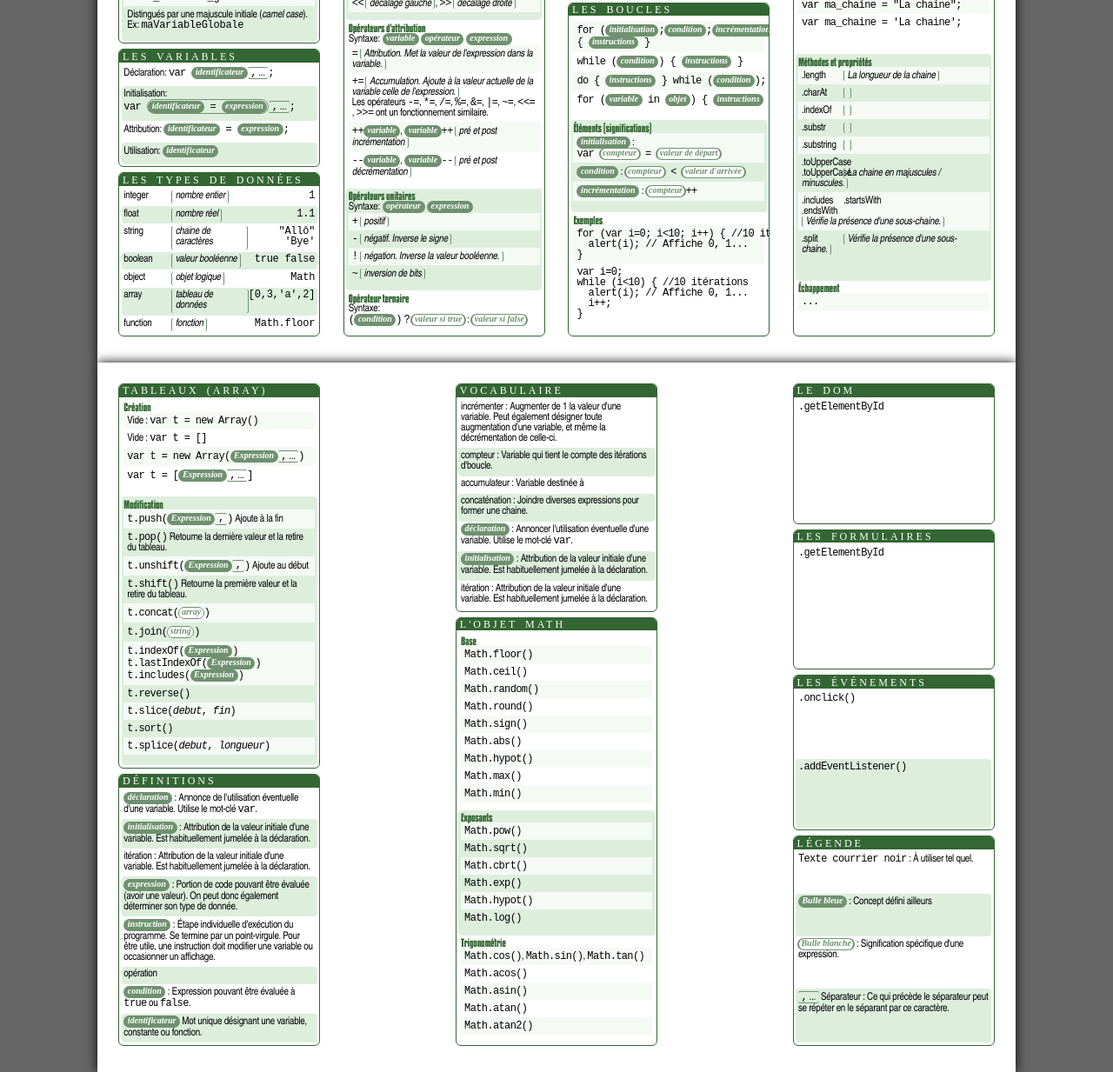
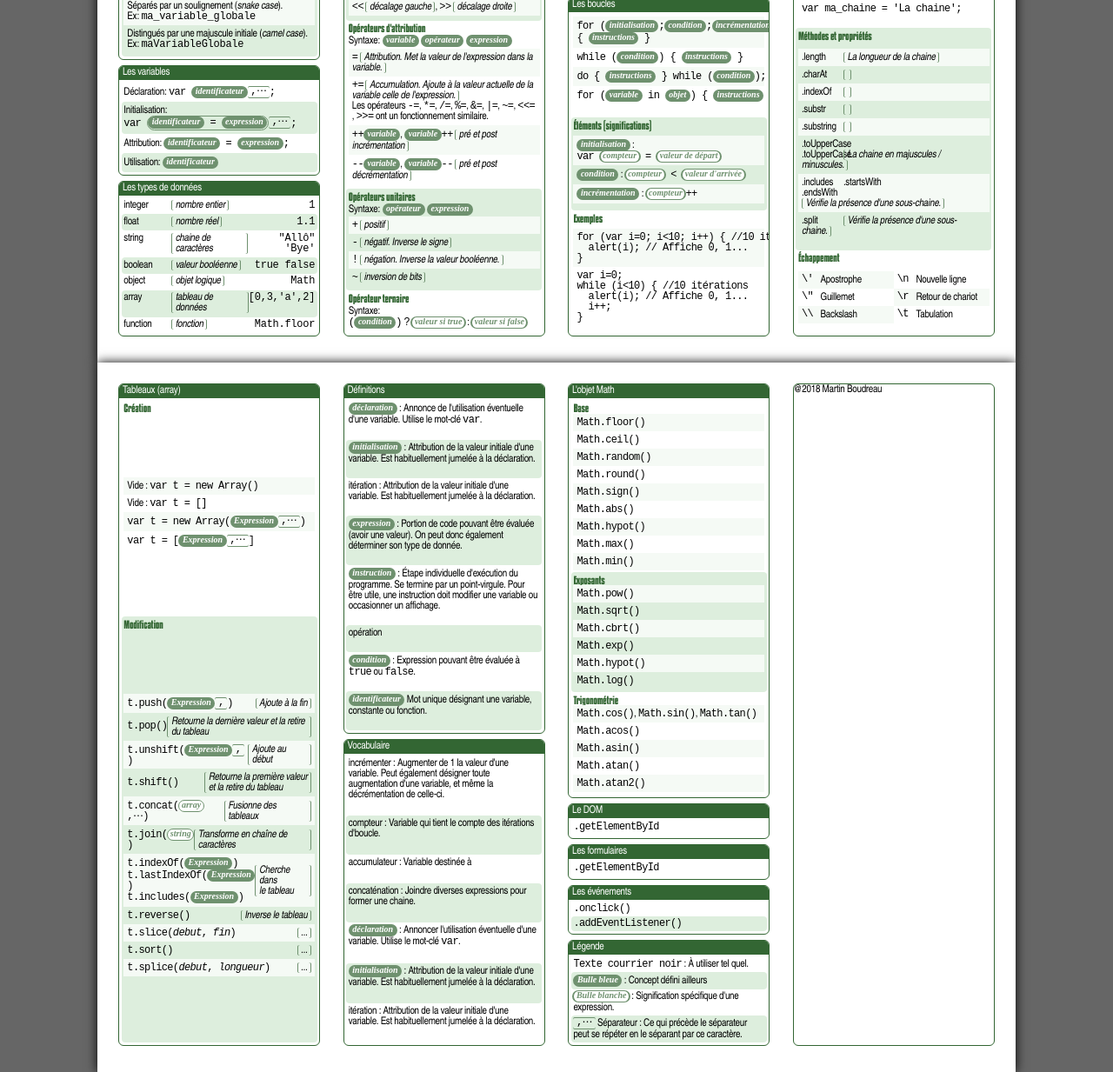
Before and after one commit to bobanum/memento-javascript, a plain HTML site: page index.html in a window 1280 px wide. Shown: the part 399-1632 px from the top of the page at 87% size. Drawn offline with Linux system fonts and the light colour scheme; a web font is replaced by a local one.

Commit message:
mise en page

```diff
--- a/index.html
+++ b/index.html
@@ -12,8 +12,11 @@
 <body>
 	<div class="page">
 		<div class="colonnes">
-			<h1>Javascript</h1>
-			<section id="identificateurs">
+			<header>
+				<h1>Memento</h1>
+				<h1>Javascript</h1>
+			</header>
+			<article id="identificateurs">
 				<header>Les identificateurs</header>
 				<ul class="body">
 					<li>
@@ -45,59 +48,29 @@
 						</ul>
 					</li>
 				</ul>
-			</section>
-			<section id="variables">
+			</article>
+			<article id="variables">
 				<header>Les variables</header>
-				<ul class="body">
-					<li>Déclaration: <code>var <cite>identificateur</cite><code class="separateur repeter">,</code>;</code>
-					</li>
-					<li>Initialisation: <code>var <code class="groupe"><cite>identificateur</cite> = <cite>expression</cite></code><code class="separateur repeter">,</code>;</code>
-					</li>
-					<li>Attribution: <code><cite>identificateur</cite> = <cite>expression</cite>;</code></li>
-					<li>Utilisation: <cite>identificateur</cite></li>
+				<ul class="body centres-verticaux">
+					<li><div>Déclaration: <code>var <cite>identificateur</cite><code class="separateur repeter">,</code>;</code></div></li>
+					<li><div>Initialisation: <code>var <code class="groupe"><cite>identificateur</cite> = <cite>expression</cite></code><code class="separateur repeter">,</code>;</code></div></li>
+					<li><div>Attribution: <code><cite>identificateur</cite> = <cite>expression</cite>;</code></div></li>
+					<li><div>Utilisation: <cite>identificateur</cite></div></li>
 				</ul>
-			</section>
-			<section id="types_donnees">
+			</article>
+			<article id="types_donnees">
 				<header>Les types de données</header>
 				<ul class="body">
-					<li>
-						<span class="terme">integer</span>
-						<span class="def">nombre entier</span>
-						<samp>1</samp>
-					</li>
-					<li>
-						<span class="terme">float</span>
-						<span class="def">nombre réel</span>
-						<samp>1.1</samp>
-					</li>
-					<li>
-						<span class="terme">string</span>
-						<span class="def">chaine de caractères</span>
-						<samp>"Allô" 'Bye'</samp>
-					</li>
-					<li>
-						<span class="terme">boolean</span>
-						<span class="def">valeur booléenne</span>
-						<samp>true false</samp>
-					</li>
-					<li>
-						<span class="terme">object</span>
-						<span class="def">objet logique</span>
-						<samp>Math</samp>
-					</li>
-					<li>
-						<span class="terme">array</span>
-						<span class="def">tableau de données</span>
-						<samp>[0,3,'a',2]</samp>
-					</li>
-					<li>
-						<span class="terme">function</span>
-						<span class="def">fonction</span>
-						<samp>Math.floor</samp>
-					</li>
+					<li><div><span class="terme">integer</span><span class="def">nombre entier</span><samp>1</samp></div></li>
+					<li><div><span class="terme">float</span><span class="def">nombre réel</span><samp>1.1</samp></div></li>
+					<li><div><span class="terme">string</span><span class="def">chaine de caractères</span><samp>"Allô" 'Bye'</samp></div></li>
+					<li><div><span class="terme">boolean</span><span class="def">valeur booléenne</span><samp>true false</samp></div></li>
+					<li><div><span class="terme">object</span><span class="def">objet logique</span><samp>Math</samp></div></li>
+					<li><div><span class="terme">array</span><span class="def">tableau de données</span><samp>[0,3,'a',2]</samp></div></li>
+					<li><div><span class="terme">function</span><span class="def">fonction</span><samp>Math.floor</samp></div></li>
 				</ul>
-			</section>
-			<section id="operateurs">
+			</article>
+			<article id="operateurs">
 				<header>Opérateurs</header>
 				<ul class="body">
 					<li>
@@ -164,10 +137,10 @@
 						</div>
 					</li>
 				</ul>
-			</section>
-			<section id="conditionnelles">
+			</article>
+			<article id="conditionnelles">
 				<header>Les structures conditionnelles</header>
-				<ul class="body">
+				<ul class="body centres-verticaux">
 					<li>
 						<pre>if (<cite>condition</cite>) <cite>instruction unique</cite></pre>
 					</li>
@@ -206,8 +179,8 @@
 
 
 				</ul>
-			</section>
-			<section id="boucles">
+			</article>
+			<article id="boucles">
 				<header>Les boucles</header>
 				<ul class="body">
 					<li>
@@ -253,10 +226,10 @@
 						</ul>
 					</li>
 				</ul>
-			</section>
-			<section id="fonctions">
+			</article>
+			<article id="fonctions">
 				<header>Les fonctions</header>
-				<ul class="body">
+				<ul class="body	centres-headers">
 					<li>
 						<h2>Déclaration</h2>
 						<div class="bloccode">
@@ -320,8 +293,8 @@
 					</li>
 -->
 				</ul>
-			</section>
-			<section id="chaines">
+			</article>
+			<article id="chaines">
 				<header>Chaines de caractères (string)</header>
 				<ul class="body">
 					<li>
@@ -377,19 +350,24 @@
 							</li>
 						</ul>
 					</li>
-					<li>
+					<li id="echapement">
 						<h2>Échappement</h2>
 						<ul>
-							<li><code>...</code></li>
+							<li><code>\'</code><span>Apostrophe</span></li>
+							<li><code>\"</code><span>Guillemet</span></li>
+							<li><code>\\</code><span>Backslash</span></li>
+							<li><code>\n</code><span>Nouvelle ligne</span></li>
+							<li><code>\r</code><span>Retour de chariot</span></li>
+							<li><code>\t</code><span>Tabulation</span></li>
 						</ul>
 					</li>
 				</ul>
-			</section>
+			</article>
 		</div>
 	</div>
 	<div class="page">
 		<div class="colonnes">
-			<section id="tableaux">
+			<article id="tableaux">
 				<header>Tableaux (array)</header>
 				<ul class="body">
 					<li>
@@ -403,35 +381,38 @@
 					</li>
 					<li>
 						<h2>Modification</h2>
-						<ul>
-							<li><code>t.push(<cite>Expression</cite><code class="separateur">,</code>)</code> Ajoute à la fin</li>
-							<li><code>t.pop()</code> Retourne la dernière valeur et la retire du tableau.</li>
-							<li><code>t.unshift(<cite>Expression</cite><code class="separateur">,</code>)</code> Ajoute au début</li>
-							<li><code>t.shift()</code> Retourne la première valeur et la retire du tableau.</li>
+						<ul class="splits">
+							<li><code>t.push(<cite>Expression</cite><code class="separateur">,</code>)</code> <span class="def">Ajoute à la fin</span></li>
+							<li><code>t.pop()</code> <span class="def">Retourne la dernière valeur et la retire du tableau</span></li>
+							<li><code>t.unshift(<cite>Expression</cite><code class="separateur">,</code>)</code> <span class="def">Ajoute au début</span></li>
+							<li><code>t.shift()</code> <span class="def">Retourne la première valeur <br/>et la retire du tableau</span></li>
 
-<!--							<li class="es6"><code>Array.from()</code></li>-->
-<!--							<li class="es6"><code>Array.isArray()</code></li>-->
-<!--							<li class="es6"><code>Array.observe()</code></li>-->
-<!--							<li class="es6"><code>Array.of()</code></li>-->
-							<li><code>t.concat(<cite class="donnee">array</cite>)</code></li>
-<!--							<li class="es6"><code>t.copyWithin()</code></li>-->
-<!--							<li class="es6"><code>t.entries()</code></li>-->
-<!--							<li class="es6"><code>t.fill()</code></li>-->
-							<li><code>t.join(<cite class="donnee">string</cite>)</code></li>
+<!--							<li class="es6"><code>Array.from()</code><span class="def">...</span></li>-->
+<!--							<li class="es6"><code>Array.isArray()</code><span class="def">...</span></li>-->
+<!--							<li class="es6"><code>Array.observe()</code><span class="def">...</span></li>-->
+<!--							<li class="es6"><code>Array.of()</code><span class="def">...</span></li>-->
+							<li><code>t.concat(<cite class="donnee">array</cite><span class="separateur repeter">,</span>)</code><span class="def">Fusionne des tableaux</span></li>
+<!--							<li class="es6"><code>t.copyWithin()</code><span class="def">...</span></li>-->
+<!--							<li class="es6"><code>t.entries()</code><span class="def">...</span></li>-->
+<!--							<li class="es6"><code>t.fill()</code><span class="def">...</span></li>-->
+							<li><code>t.join(<cite class="donnee">string</cite>)</code><span class="def">Transforme en chaîne de caractères</span></li>
 							<li>
-								<div><code>t.indexOf(<cite>Expression</cite>)</code></div>
-								<div><code>t.lastIndexOf(<cite>Expression</cite>)</code></div>
-								<div><code>t.includes(<cite>Expression</cite>)</code></div>
+								<div>
+									<div><code>t.indexOf(<cite>Expression</cite>)</code></div>
+									<div><code>t.lastIndexOf(<cite>Expression</cite>)</code></div>
+									<div><code>t.includes(<cite>Expression</cite>)</code></div>
+								</div>
+								<span class="def">Cherche dans<br>le tableau</span>
 							</li>
-<!--							<li class="skip"><code>t.keys()</code></li>-->
-							<li><code>t.reverse()</code></li>
-							<li><code>t.slice(<em>debut</em>, <em>fin</em>)</code></li>
-							<li><code>t.sort()</code></li>
-							<li><code>t.splice(<em>debut</em>, <em>longueur</em>)</code></li>
-<!--							<li class="skip"><code>t.toLocaleString()</code></li>-->
-<!--							<li class="skip"><code>t.toSource()</code></li>-->
-<!--							<li class="skip"><code>t.toString()</code></li>-->
-<!--							<li class="skip"><code>t.values()</code></li>-->
+<!--							<li class="skip"><code>t.keys()</code><span class="def">...</span></li>-->
+							<li><code>t.reverse()</code><span class="def">Inverse le tableau</span></li>
+							<li><code>t.slice(<em>debut</em>, <em>fin</em>)</code><span class="def">...</span></li>
+							<li><code>t.sort()</code><span class="def">...</span></li>
+							<li><code>t.splice(<em>debut</em>, <em>longueur</em>)</code><span class="def">...</span></li>
+<!--							<li class="skip"><code>t.toLocaleString()</code><span class="def">...</span></li>-->
+<!--							<li class="skip"><code>t.toSource()</code><span class="def">...</span></li>-->
+<!--							<li class="skip"><code>t.toString()</code><span class="def">...</span></li>-->
+<!--							<li class="skip"><code>t.values()</code><span class="def">...</span></li>-->
 						</ul>
 					</li>
 <!--
@@ -457,33 +438,33 @@
 					</li>
 -->
 				</ul>
-			</section>
-			<section id="definitions">
+			</article>
+			<article id="definitions">
 				<header>Définitions</header>
 				<ul class="body">
-					<li><cite>déclaration</cite> : Annonce de l'utilisation éventuelle d'une variable. Utilise le mot-clé <code>var</code>.</li>
-					<li><cite>initialisation</cite> : Attribution de la valeur initiale d'une variable. Est habituellement jumelée à la déclaration.</li>
-					<li>itération : Attribution de la valeur initiale d'une variable. Est habituellement jumelée à la déclaration.</li>
-					<li><cite>expression</cite> : Portion de code pouvant être évaluée (avoir une valeur). On peut donc également déterminer son type de donnée.</li>
-					<li><cite>instruction</cite> : Étape individuelle d'exécution du programme. Se termine par un point-virgule. Pour être utile, une instruction doit modifier une variable ou occasionner un affichage.</li>
-					<li>opération</li>
-					<li><cite>condition</cite> : Expression pouvant être évaluée à <code>true</code> ou <code>false</code>.</li>
-					<li><cite>identificateur</cite> Mot unique désignant une variable, constante ou fonction.</li>
+					<li><div><cite>déclaration</cite> : Annonce de l'utilisation éventuelle d'une variable. Utilise le mot-clé <code>var</code>.</div></li>
+					<li><div><cite>initialisation</cite> : Attribution de la valeur initiale d'une variable. Est habituellement jumelée à la déclaration.</div></li>
+					<li><div>itération : Attribution de la valeur initiale d'une variable. Est habituellement jumelée à la déclaration.</div></li>
+					<li><div><cite>expression</cite> : Portion de code pouvant être évaluée (avoir une valeur). On peut donc également déterminer son type de donnée.</div></li>
+					<li><div><cite>instruction</cite> : Étape individuelle d'exécution du programme. Se termine par un point-virgule. Pour être utile, une instruction doit modifier une variable ou occasionner un affichage.</div></li>
+					<li><div>opération</div></li>
+					<li><div><cite>condition</cite> : Expression pouvant être évaluée à <code>true</code> ou <code>false</code>.</div></li>
+					<li><div><cite>identificateur</cite> Mot unique désignant une variable, constante ou fonction.</div></li>
 				</ul>
-			</section>
-			<section id="vocabulaire">
+			</article>
+			<article id="vocabulaire">
 				<header>Vocabulaire</header>
 				<ul class="body">
-					<li>incrémenter : Augmenter de 1 la valeur d'une variable. Peut également désigner toute augmentation d'une variable, et même la décrémentation de celle-ci.</li>
-					<li>compteur : Variable qui tient le compte des itérations d'boucle.</li>
-					<li>accumulateur : Variable destinée à </li>
-					<li>concaténation : Joindre diverses expressions pour former une chaine.</li>
-					<li><cite>déclaration</cite> : Annoncer l'utilisation éventuelle d'une variable. Utilise le mot-clé <code>var</code>.</li>
-					<li><cite>initialisation</cite> : Attribution de la valeur initiale d'une variable. Est habituellement jumelée à la déclaration.</li>
-					<li>itération : Attribution de la valeur initiale d'une variable. Est habituellement jumelée à la déclaration.</li>
+					<li><div>incrémenter : Augmenter de 1 la valeur d'une variable. Peut également désigner toute augmentation d'une variable, et même la décrémentation de celle-ci.</div></li>
+					<li><div>compteur : Variable qui tient le compte des itérations d'boucle.</div></li>
+					<li><div>accumulateur : Variable destinée à</div> </li>
+					<li><div>concaténation : Joindre diverses expressions pour former une chaine.</div></li>
+					<li><div><cite>déclaration</cite> : Annoncer l'utilisation éventuelle d'une variable. Utilise le mot-clé <code>var</code>.</div></li>
+					<li><div><cite>initialisation</cite> : Attribution de la valeur initiale d'une variable. Est habituellement jumelée à la déclaration.</div></li>
+					<li><div>itération : Attribution de la valeur initiale d'une variable. Est habituellement jumelée à la déclaration.</div></li>
 				</ul>
-			</section>
-			<section id="math">
+			</article>
+			<article id="math">
 				<header>L'objet Math</header>
 				<ul class="body">
 					<li>
@@ -539,39 +520,43 @@
 -->
 						</ul>
 					</li>
-						</ul>
-			</section>
-			<section id="dom">
+				</ul>
+			</article>
+			<article id="dom">
 				<header>Le DOM</header>
 				<ul class="body">
 					<li><code>.getElementById</code></li>
 				</ul>
-			</section>
-			<section id="formulaires">
+			</article>
+			<article id="formulaires">
 				<header>Les formulaires</header>
 				<ul class="body">
 					<li><code>.getElementById</code></li>
 				</ul>
-			</section>
-			<section id="evenements">
+			</article>
+			<article id="evenements">
 				<header>Les événements</header>
 				<ul class="body">
 					<li><code>.onclick()</code></li>
 					<li><code>.addEventListener()</code></li>
 				</ul>
-			</section>
+			</article>
 
 
-			<section>
+			<article>
 				<header>Légende</header>
 				<ul class="body">
-					<li><code>Texte courrier noir</code> : À utiliser tel quel.</li>
-					<li><cite>Bulle bleue</cite> : Concept défini ailleurs</li>
-					<li><cite class="signification">Bulle blanche</cite> : Signification spécifique d'une expression.</li>
-					<li><code class="separateur repeter">,</code> Séparateur : Ce qui précède le séparateur peut se répéter en le séparant par ce caractère.</li>
+					<li><div><code>Texte courrier noir</code> : À utiliser tel quel.</div></li>
+					<li><div><cite>Bulle bleue</cite> : Concept défini ailleurs</div></li>
+					<li><div><cite class="signification">Bulle blanche</cite> : Signification spécifique d'une expression.</div></li>
+					<li><div><code class="separateur repeter">,</code> Séparateur : Ce qui précède le séparateur peut se répéter en le séparant par ce caractère.</div></li>
 				</ul>
-			</section>
-
+			</article>
+			<article>
+				<ul>
+					<li>@2018 Martin Boudreau</li>
+				</ul>
+			</article>
 
 			<!--			<div>* Avec exception</div>-->
 			<!--			section>header+ul.body>li-->
--- a/style.less
+++ b/style.less
@@ -11,7 +11,7 @@
 @couleur-pastille: hsl(hue(@couleur-principale), saturation(@couleur-principale) - 20, lightness(@couleur-principale) + 20);
 @police-normal: "mesmerize", "babel-sans", "arial narrow", arial;
 @police-titre: "kenyan-coffee";
-@police-monospace: "courier new";
+@police-monospace: monospace;
 .police-base {
 	font-size: 1rem;
 	font-family: @police-normal;
@@ -24,6 +24,45 @@
 	justify-content: center;
 	align-items: center;
 	text-align: center;
+}
+.centres {
+	& > * {
+		.centre;
+	}
+}
+.centre-vertical {
+	display: flex;
+	flex-direction: column;
+	justify-content: center !important;
+}
+.centres-verticaux {
+	& > * {
+		.centre-vertical;
+	}
+}
+.centre-header {
+	display: flex;
+	flex-direction: column;
+	justify-content: space-between;
+	&::after {
+		content: "";
+	}
+}
+.centres-headers {
+	& > * {
+		.centre-header;
+	}
+}
+.split {
+	display: flex;
+	flex-direction: row;
+	justify-content: space-between;
+	align-items: center;
+}
+.splits {
+	& > * {
+		.split;
+	}
 }
 html {
 	.police-base;
@@ -75,9 +114,9 @@ div.page {
 		white-space: pre;
 	}
 }
-section#types_donnees {
+#types_donnees {
 	&>ul.body {
-		&>li {
+		&>li>div {
 			.nom-definition-example;
 
 		}
@@ -95,44 +134,50 @@ div.colonnes {
 //		width: calc(e('(100% / 4) - 0.2in'));
 		width: 2.4in;
 	}
-	& > h1 {
+	& > header {
 //		flex: 0 0 auto;
 		.centre;
+		flex-direction: column;
+		line-height: 1;
+		background: @couleur-principale;
+		text-align: center;
+		border-radius: 7pt;
+		color: white;
+		padding-bottom: 3pt;
+		margin-bottom: 7pt;
+		font-size: 50px;
+		h1 {
+			font-size: inherit;
+			margin: 0;
+			text-transform: uppercase;
+//			font-family: @police-titre;
+			&:first-child {
+				font-stretch: expanded;
+				font-size: 57%;
+				color: @couleur-pastille;
+			}
+			&:last-child {
+				line-height: .8;
+			}
+		}
 	}
 }
-h1 {
-	font-size: 30px;
-	height: 30px;
-	margin: 0;
-	text-transform: uppercase;
-	font-family: @police-titre;
-	text-align: center;
-	background: @couleur-principale;
-	border-radius: 7pt;
-	color: white;
-	padding-bottom: 3pt;
-	margin-bottom: 7pt;
-	letter-spacing: .1em;
-}
-section {
+article {
 	.section;
 	border: 1pt solid @couleur-principale;
 	border-radius: 0.5em;
 	overflow: hidden;
 	margin-bottom: 0.5em;
+	box-shadow: 2px 0px -1px @couleur-principale;
 	& > header {
-		font-family: @police-titre;
+//		font-family: @police-titre;
 		background-color: @couleur-principale;
-//		font-weight: bold;
-		padding: 1pt 3pt;
+//		padding: 1pt 3pt;
 		color: white;
-//		zfont-size: smaller;
-		text-transform: uppercase;
-		letter-spacing: .5ch;
-		word-spacing: .5ch;
-//		margin-top: -1.2em;
-//		position: absolute;
 		line-height: 1;
+padding: 1pt 3pt 2pt;
+font-weight: 400;
+font-stretch: normal;
 	}
 }
 .es6, .skip {
@@ -154,6 +199,7 @@ sup {
 }
 *.body {
 	.etirer_contenu;
+	.centres-headers;
 	padding: 2pt;
 	& ul > li {
 		padding: 2pt;
@@ -272,8 +318,8 @@ code.separateur {
 	white-space: nowrap;
 }
 .repeter::after {
-	.police-base;
-	content: " ...";
+	font-family: @police-monospace;
+	content: "⋯";
 }
 bloccode {
 	font-family: @police-monospace;
@@ -283,3 +329,13 @@ code.groupe {
 	padding: .5pt;
 	border-radius: 1em;
 }
+#echapement > ul {
+	column-count: 2;
+	column-gap: 0;
+	& > li {
+		display: flex;
+		& > code {
+			flex: 0 0 3ch;
+		}
+	}
+}
```
Also changed, not shown: style.css.
